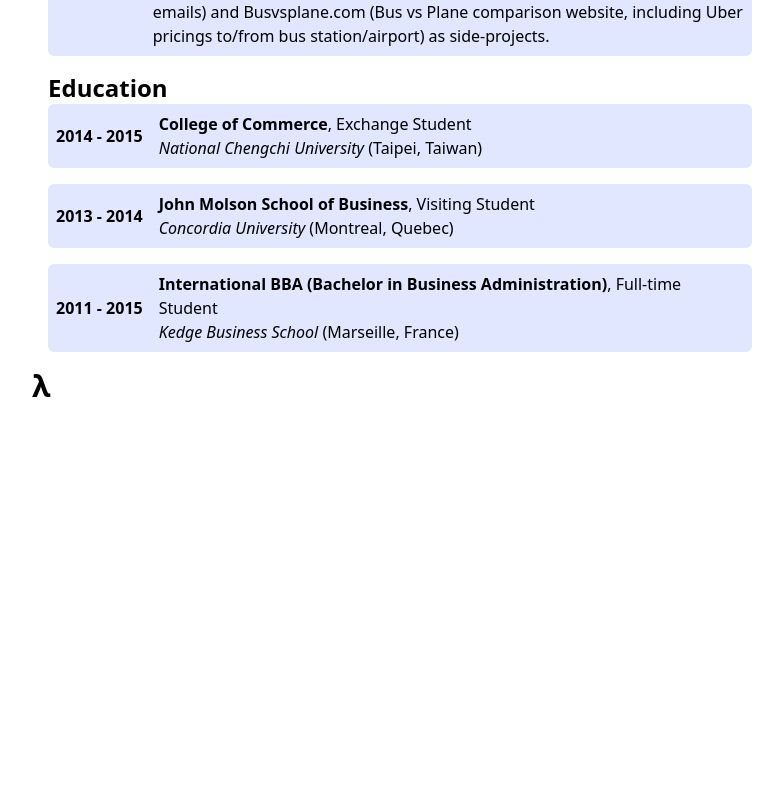
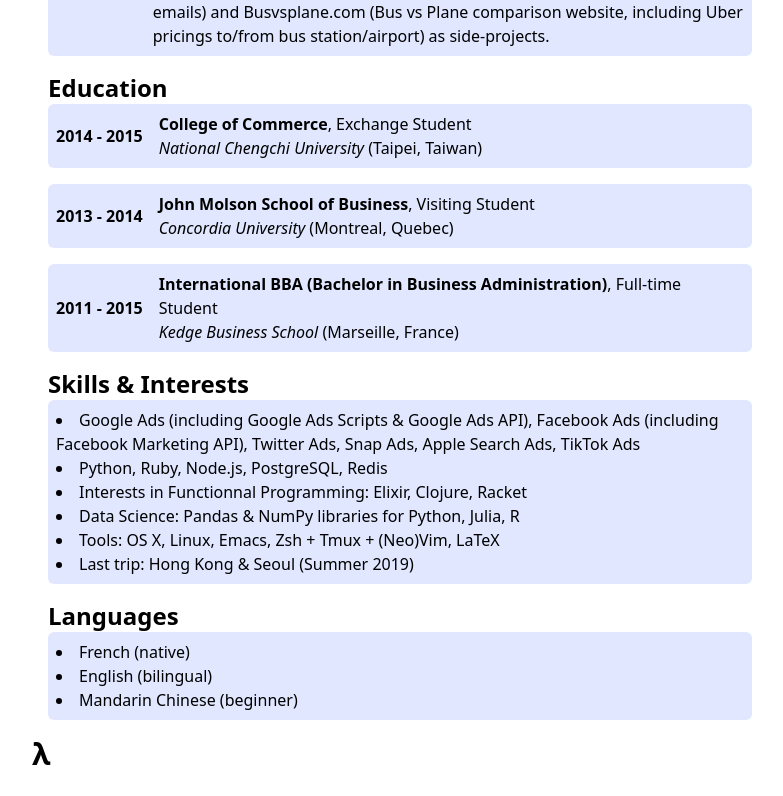
Before and after one commit to mewfree/damien-personal-blog, a Next.js app: page /resume in a window 1280 px wide. Shown: the part 1576-2372 px from the top of the page, without its empty margins (248-1031 px from the left). Before the commit the page ends 2004 px from the top, so only its background shows below. Built offline with nearby package versions, Linux system fonts and the light colour scheme; what @tailwindcss/typography, typography-theme-noriega would draw is missing.

Commit message:
add resume skills, interests, languages

```diff
--- a/pages/resume.js
+++ b/pages/resume.js
@@ -123,6 +123,47 @@
             universityLocation="Marseille, France"
           />
         </div>
+        <div className="text-2xl font-bold mt-4">
+          Skills & Interests
+        </div>
+        <div className="bg-indigo-100 rounded-md p-2">
+          <ul className="list-disc list-inside">
+            <li>
+              Google Ads (including Google Ads Scripts & Google Ads API), Facebook Ads (including Facebook Marketing API), Twitter Ads, Snap Ads, Apple Search Ads, TikTok Ads
+            </li>
+            <li>
+              Python, Ruby, Node.js, PostgreSQL, Redis
+            </li>
+            <li>
+              Interests in Functionnal Programming: Elixir, Clojure, Racket
+            </li>
+            <li>
+              Data Science: Pandas & NumPy libraries for Python, Julia, R
+            </li>
+            <li>
+              Tools: OS X, Linux, Emacs, Zsh + Tmux + (Neo)Vim, LaTeX
+            </li>
+            <li>
+              Last trip: Hong Kong & Seoul (Summer 2019)
+            </li>
+          </ul>
+        </div>
+        <div className="text-2xl font-bold mt-4">
+          Languages
+        </div>
+        <div className="bg-indigo-100 rounded-md p-2">
+          <ul className="list-disc list-inside">
+            <li>
+              French (native)
+            </li>
+            <li>
+              English (bilingual)
+            </li>
+            <li>
+              Mandarin Chinese (beginner)
+            </li>
+          </ul>
+        </div>
       </div>
       <div className="text-3xl font-bold mt-4">
         λ
```
Also changed, not shown: 1 other file (tests, documents, lock files or other folders).
